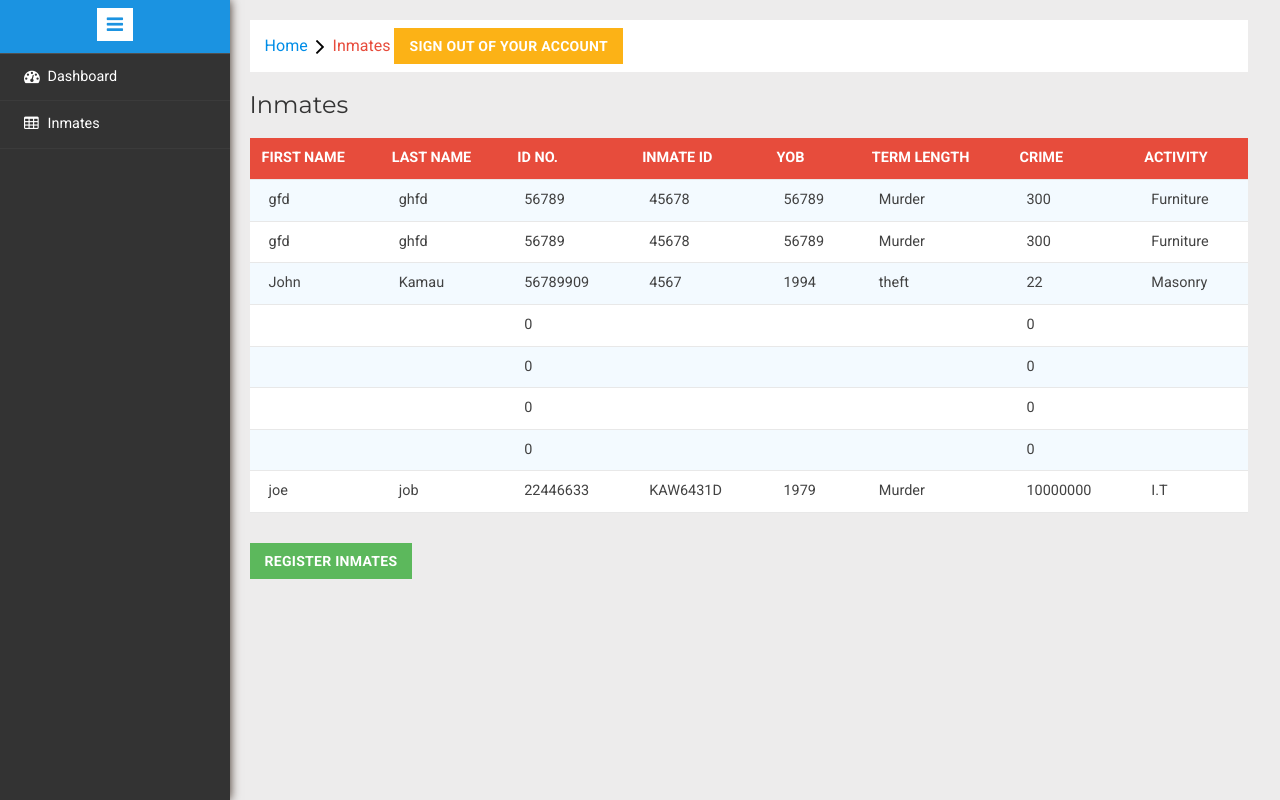
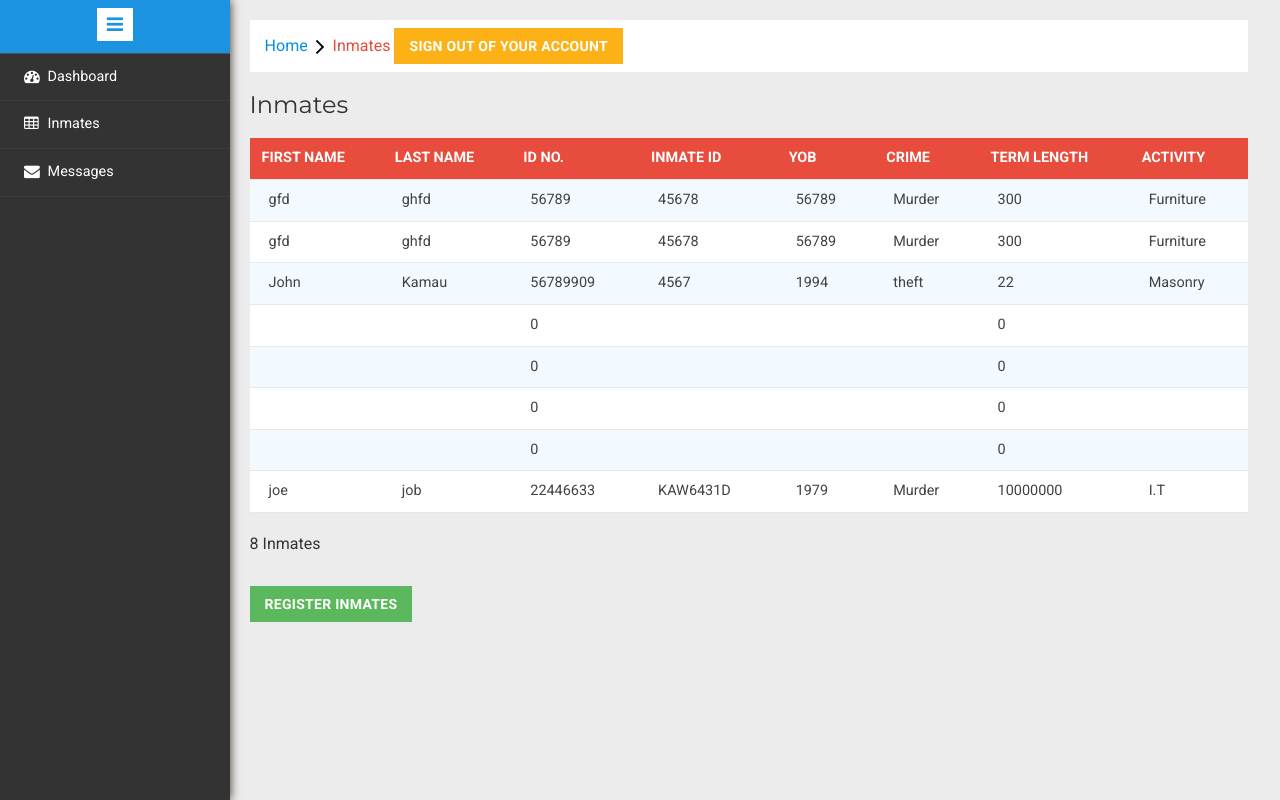
Before and after one commit to RNgugi/Web-Mgt-system, a PHP site: page /admin/inmates.php in a window 1280 px wide. Run offline with PHP 8.4, Linux system fonts and the light colour scheme; data comes from the database, SQL or seed files in the repository.

Commit message:
another one

```diff
--- a/admin/inmates.php
+++ b/admin/inmates.php
@@ -15,6 +15,8 @@
 <meta name="keywords" content="Pooled Responsive web template, Bootstrap Web Templates, Flat Web Templates, Android Compatible web template,
 Smartphone Compatible web template, free webdesigns for Nokia, Samsung, LG, SonyEricsson, Motorola web design" />
 <script type="application/x-javascript"> addEventListener("load", function() { setTimeout(hideURLbar, 0); }, false); function hideURLbar(){ window.scrollTo(0,1); } </script>
+    <link rel="icon" href="../img/core-img/favicon.png">
+
 <!-- Bootstrap Core CSS -->
 <link href="css/bootstrap.min.css" rel='stylesheet' type='text/css' />
 <!-- Custom CSS -->
@@ -79,7 +81,7 @@
 
 
 				  <h3>Inmates</h3>
-				 <table id="table-max-height" class="max-height">
+				 <table id="table-max-height" class="max-height" style="overflow-y: auto;">
 					<thead>
 					  <tr>
 					  	<th>First Name</th>
@@ -88,8 +90,8 @@
 
 						<th>Inmate ID</th>
 						<th>YOB</th>
+						<th>Crime</th>
 						<th>Term Length</th>
-						<th>Crime</th>
 						<th>Activity</th>
 
 					  </tr>
@@ -133,6 +135,9 @@
 
 					<?php }
 
+
+
+
 					if (isset($_GET['jobid']))
                   	{
                   		 $getid=$_GET['jobid'];
@@ -159,6 +164,8 @@
 					?>
 
 					</tbody>
+
+
 				  </table>
 
 
@@ -166,8 +173,21 @@
 
 				<!-- //tables -->
 			</div>
+			<div style="margin-top: 2%">
+				<?php
+					  	$conn = mysqli_connect('localhost','root','','writers') or die(mysql_error());
+
+
+                  $s = "SELECT * FROM writers";
+                  $result =$conn->query($s);
+                  $count = $result->num_rows;
+                  echo $count. " Inmates";
+
+
+                  ?>
+			</div>
 			<div style="margin-top: 3%">
-				<a href="../Writer Signup/signup.php" class="btn btn-success">Register Inmates</a>
+				<a href="../Writer Signup/signup.php" class="btn btn-success" style="margin-bottom: 2%">Register Inmates</a>
 			</div>
 
 
@@ -215,6 +235,7 @@
 
 
 									<li><a href="inmates.php"><i class="fa fa-table"></i>  <span>Inmates</span><div class="clearfix"></div></a></li>
+									<li><a href="messages.php"><i class="fa fa-envelope"></i>  <span>Messages</span><div class="clearfix"></div></a></li>
 
 
 
```
